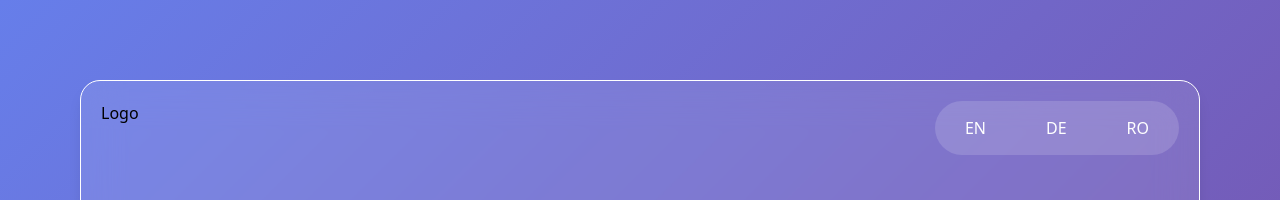
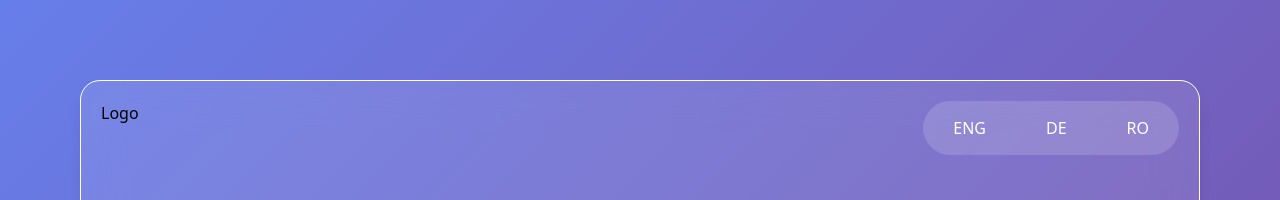
Before and after one commit to DincaToni/tonidinca_webapp-frontend-next, a Next.js app: page / in a window 1280 px wide. Shown: the top 200 px of the page. Built offline with nearby package versions, Linux system fonts and the light colour scheme.

Commit message:
timeline item testing added + default button disabled added

```diff
--- a/app/components/atoms/defaultButton.tsx
+++ b/app/components/atoms/defaultButton.tsx
@@ -1,15 +1,17 @@
 let DefaultButton = ({
   onClick,
+  disabled,
   children,
 }: {
 
     onClick?: any;
+    disabled?:boolean;
 
   children: string;
 }) => {
   return (
     <>
-      <button className="languageSelectorButton" onClick={onClick}>
+      <button className="languageSelectorButton" onClick={onClick} disabled={disabled}>
         {children}
       </button>
     </>
--- a/app/components/molecules/timelineItem.tsx
+++ b/app/components/atoms/timelineItem.tsx
@@ -1,12 +1,12 @@
 type timelineItemType = {
   title: string;
   period: [number, number | "Present"];
-  description: string[];
+  description: string;
 };
 
 let TimelineItem = ({ item }: { item: timelineItemType }) => {
   return (
-    <div className="relative mb-[40px] text-white before:absolute before:content-[''] before:left-[-46px] before:top-[5px] before:w-[14px] before:h-[14px] before:rounded-full before:bg-white before:ring-[4px] before:ring-white/30">
+    <div data-testid="timelineItem" className="relative mb-[40px] text-white before:absolute before:content-[''] before:left-[-46px] before:top-[5px] before:w-[14px] before:h-[14px] before:rounded-full before:bg-white before:ring-[4px] before:ring-white/30">
       <h3>{item.title}</h3>
       <p>{item.period[0] + " - " + item.period[1]}</p>
       <p>{item.description}</p>
--- a/app/components/molecules/languageSelector.tsx
+++ b/app/components/molecules/languageSelector.tsx
@@ -1,11 +1,10 @@
 import DefaultButton from "../atoms/defaultButton";
 
-let LanguageSelector = () => {
+let LanguageSelector = ({languages}:{languages:string[]}) => {
   return (
     <div className="flex justify-items-start gap-[10px] bg-white/15 rounded-[50px] p-[5px]">
-      <DefaultButton>EN</DefaultButton>
-      <DefaultButton>DE</DefaultButton>
-      <DefaultButton>RO</DefaultButton>
+      {languages.map((language)=><DefaultButton >{language}</DefaultButton>)}
+
     </div>
   );
 };
--- a/app/components/molecules/timeline.tsx
+++ b/app/components/molecules/timeline.tsx
@@ -1,9 +1,9 @@
-import TimelineItem from "./timelineItem";
+import TimelineItem from "../atoms/timelineItem";
 
 type timelineItemsType = {
   title: string;
   period: [number, number | "Present"];
-  description: string[];
+  description: string;
 };
 
 //add verification for period (years should not be lower than present - 100 or in the future) (joi)
--- a/app/components/organisms/experience.tsx
+++ b/app/components/organisms/experience.tsx
@@ -10,12 +10,12 @@ let Experience = () => {
           {
             title: "dev",
             period: [2015, "Present"],
-            description: ["lorem ipsum"],
+            description: "lorem ipsum",
           }, //for development purposes
           {
             title: "dev again",
             period: [2013, 2015],
-            description: ["lorem ipsum dolor"],
+            description: "lorem ipsum dolor",
           },
         ]}
       ></Timeline>
--- a/app/components/organisms/hero.tsx
+++ b/app/components/organisms/hero.tsx
@@ -7,7 +7,7 @@ let Hero = () => {
     <div data-testid="hero" className="sectionGlassBackground">
       <div className="flex flex-row justify-between w-full">
         <div>Logo</div>
-        <LanguageSelector />
+        <LanguageSelector languages={["ENG","DE","RO"]}></LanguageSelector>{/*Modify this hardcoded bs*/}
       </div>
       <div className="flex flex-col items-center py-[60px]">
         <div>
```
Also changed, not shown: 2 other files (tests, documents, lock files or other folders).
